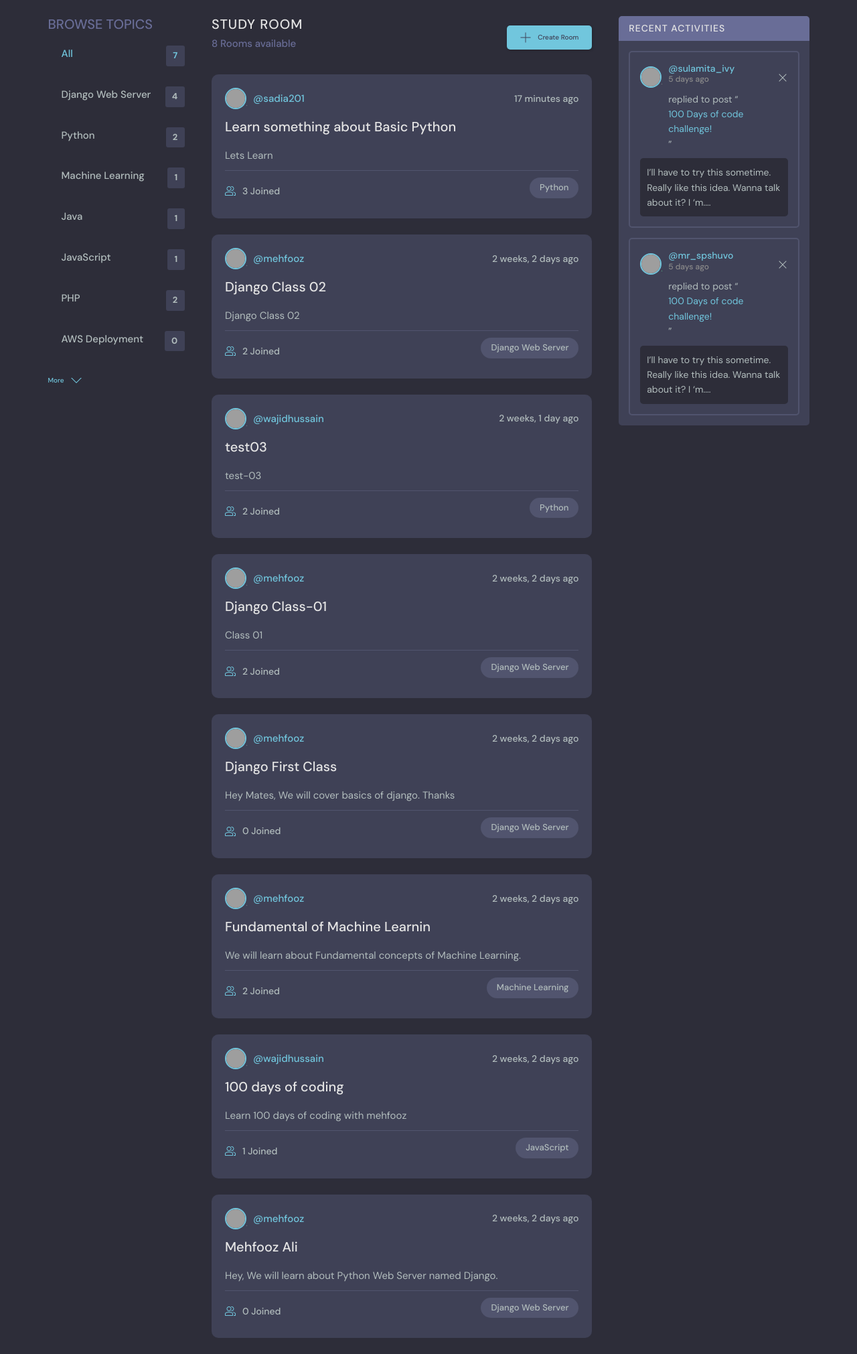
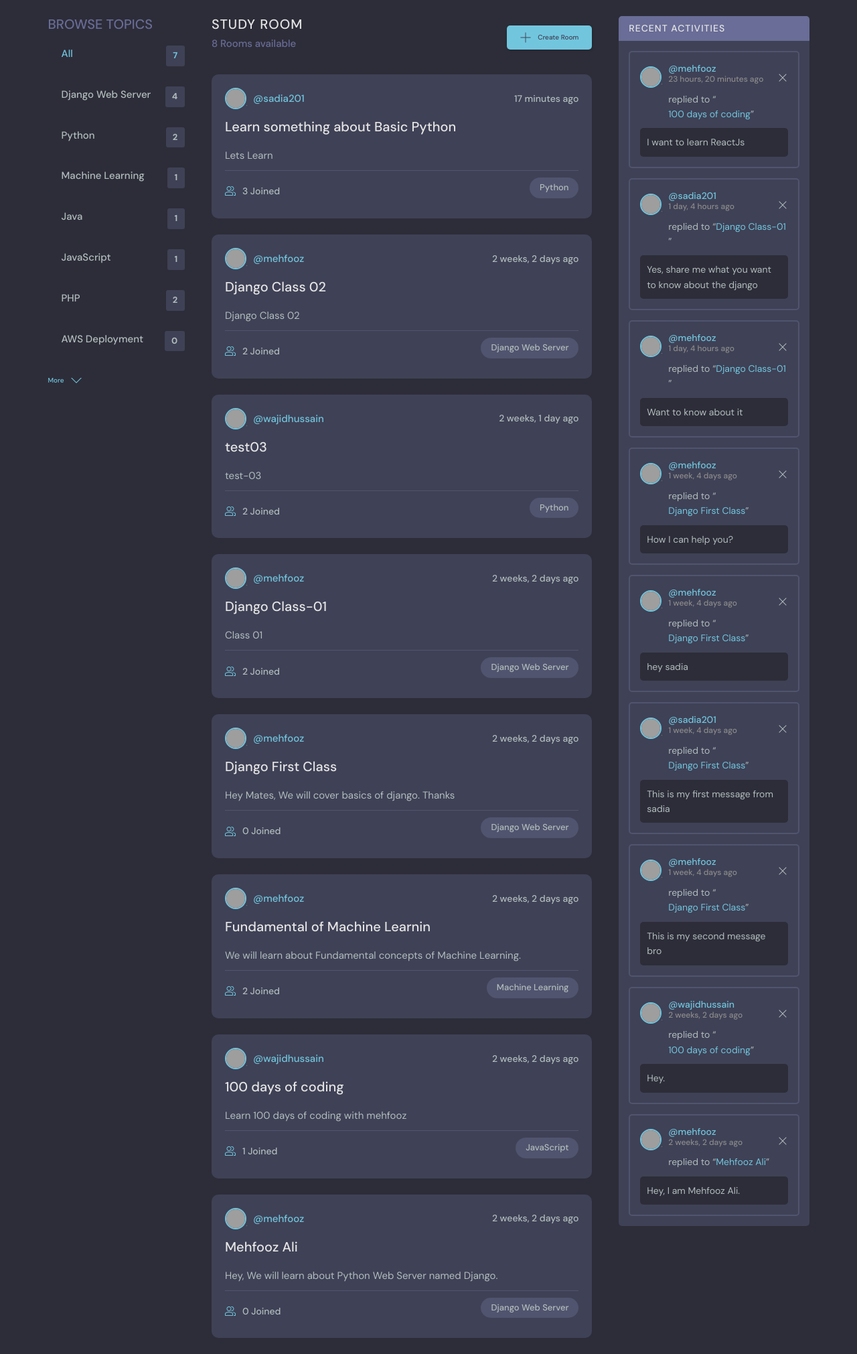
Before and after one commit to Mehfooz201/StudyTalk---A-Django-based---Web-based-with-AI, a Django app: page / in a window 1280 px wide. Shown: the part 80-2101 px from the top of the page at 67% size. Run offline with Django 4.2, Linux system fonts and the light colour scheme; data comes from the database, SQL or seed files in the repository; grey boxes are pictures that could not be loaded.

Commit message:
activity update

```diff
--- a/base/templates/base/activity_components.html
+++ b/base/templates/base/activity_components.html
@@ -1,7 +1,52 @@
+{% load static %}
 
 
 
-<div class="container">
+<div class="activities">
+    <div class="activities__header">
+      <h2>Recent Activities</h2>
+    </div>
+
+    {% for message in room_messages %}
+
+        <div class="activities__box">
+        <div class="activities__boxHeader roomListRoom__header">
+
+            <a href="{% url 'user-profile' message.user.id %}" class="roomListRoom__author">
+            <div class="avatar avatar--small">
+                <img src="https://randomuser.me/api/portraits/women/11.jpg" />
+            </div>
+
+            <p>
+                @{{message.user}}
+                <span>{{message.created|timesince}} ago</span>
+            </p>
+            </a>
+            <div class="roomListRoom__actions">
+            <a href="#">
+                <svg version="1.1" xmlns="http://www.w3.org/2000/svg" width="32" height="32" viewBox="0 0 32 32">
+                <title>remove</title>
+                <path
+                    d="M27.314 6.019l-1.333-1.333-9.98 9.981-9.981-9.981-1.333 1.333 9.981 9.981-9.981 9.98 1.333 1.333 9.981-9.98 9.98 9.98 1.333-1.333-9.98-9.98 9.98-9.981z"
+                ></path>
+                </svg>
+            </a>
+            </div>
+        </div>
+        <div class="activities__boxContent">
+            <p>replied to “<a href="{% url 'room' message.room.id %}">{{message.room}}</a>”</p>
+            <div class="activities__boxRoomContent">
+            {{message.body}}
+            </div>
+        </div>
+        </div>
+
+    {% endfor %}
+
+  </div>
+
+
+{% comment %} <div class="container">
 
     <h3>Recent Activities</h3>
         <hr>
@@ -21,4 +66,4 @@
         {% endfor %}
 
 
-</div>
+</div> {% endcomment %}
--- a/base/templates/base/home.html
+++ b/base/templates/base/home.html
@@ -56,70 +56,7 @@
       <!-- Room List End -->
 
       <!-- Activities Start -->
-      <div class="activities">
-        <div class="activities__header">
-          <h2>Recent Activities</h2>
-        </div>
-        <div class="activities__box">
-          <div class="activities__boxHeader roomListRoom__header">
-            <a href="profile.html" class="roomListRoom__author">
-              <div class="avatar avatar--small">
-                <img src="https://randomuser.me/api/portraits/women/11.jpg" />
-              </div>
-              <p>
-                @sulamita_ivy
-                <span>5 days ago</span>
-              </p>
-            </a>
-            <div class="roomListRoom__actions">
-              <a href="#">
-                <svg version="1.1" xmlns="http://www.w3.org/2000/svg" width="32" height="32" viewBox="0 0 32 32">
-                  <title>remove</title>
-                  <path
-                    d="M27.314 6.019l-1.333-1.333-9.98 9.981-9.981-9.981-1.333 1.333 9.981 9.981-9.981 9.98 1.333 1.333 9.981-9.98 9.98 9.98 1.333-1.333-9.98-9.98 9.98-9.981z"
-                  ></path>
-                </svg>
-              </a>
-            </div>
-          </div>
-          <div class="activities__boxContent">
-            <p>replied to post “<a href="room.html">100 Days of code challenge!</a>”</p>
-            <div class="activities__boxRoomContent">
-              I’ll have to try this sometime. Really like this idea. Wanna talk about it? I ‘m....
-            </div>
-          </div>
-        </div>
-
-        <div class="activities__box">
-          <div class="activities__boxHeader roomListRoom__header">
-            <a href="profile.html" class="roomListRoom__author">
-              <div class="avatar avatar--small active">
-                <img src="https://randomuser.me/api/portraits/men/13.jpg" />
-              </div>
-              <p>
-                @mr_spshuvo
-                <span>5 days ago</span>
-              </p>
-            </a>
-            <div class="roomListRoom__actions">
-              <a href="#">
-                <svg version="1.1" xmlns="http://www.w3.org/2000/svg" width="32" height="32" viewBox="0 0 32 32">
-                  <title>remove</title>
-                  <path
-                    d="M27.314 6.019l-1.333-1.333-9.98 9.981-9.981-9.981-1.333 1.333 9.981 9.981-9.981 9.98 1.333 1.333 9.981-9.98 9.98 9.98 1.333-1.333-9.98-9.98 9.98-9.981z"
-                  ></path>
-                </svg>
-              </a>
-            </div>
-          </div>
-          <div class="activities__boxContent">
-            <p>replied to post “<a href="room.html">100 Days of code challenge!</a>”</p>
-            <div class="activities__boxRoomContent">
-              I’ll have to try this sometime. Really like this idea. Wanna talk about it? I ‘m....
-            </div>
-          </div>
-        </div>
-      </div>
+      {% include "base/activity_components.html" %}
       <!-- Activities End -->
     </div>
   </main>
```
